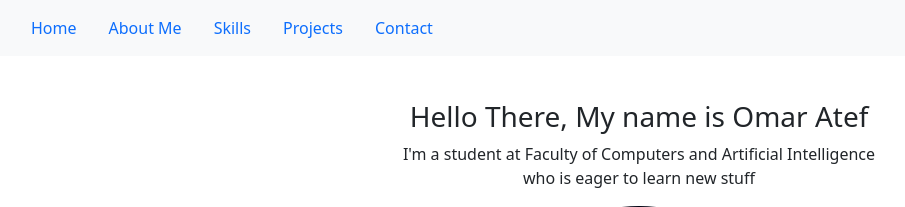
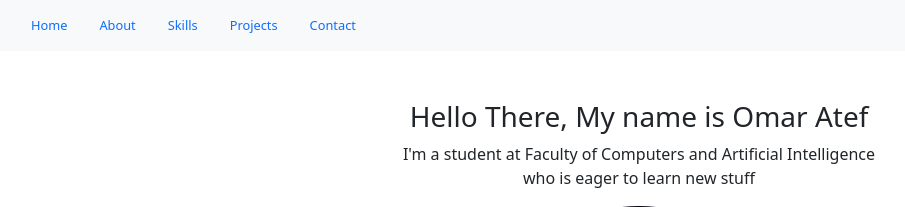
Before and after one commit to OmarAtef10/portfoilio, a Django app: page / in a window 1280 px wide. Shown: the top 207 px of the page, without its empty margins (1-906 px from the left). Run offline with Django 3.2, Linux system fonts and the light colour scheme.

Commit message:
V2.0 (Not Final)

```diff
--- a/portfilio/templates/portifilio/index.html
+++ b/portfilio/templates/portifilio/index.html
@@ -24,19 +24,19 @@
 <nav id="navbar" class="navbar fixed-top navbar-light bg-light px-3">
     <ul class="nav nav-pills">
         <li class="nav-item">
-            <a class="nav-link" href="#scrollspyHeading1">Home</a>
+            <a class="nav-link" href="#scrollspyHeading1" style="font-size: 80%">Home</a>
         </li>
         <li class="nav-item">
-            <a class="nav-link" href="#scrollspyHeading2">About Me</a>
+            <a class="nav-link" href="#scrollspyHeading2" style="font-size: 80%">About</a>
         </li>
         <li class="nav-item">
-            <a class="nav-link" href="#scrollspyHeading3">Skills</a>
+            <a class="nav-link" href="#scrollspyHeading3" style="font-size: 80%">Skills</a>
         </li>
         <li class="nav-item">
-            <a class="nav-link" href="#scrollspyHeading4">Projects</a>
+            <a class="nav-link" href="#scrollspyHeading4" style="font-size: 80%">Projects</a>
         </li>
         <li class="nav-item">
-            <a class="nav-link" href="#scrollspyHeading5">Contact</a>
+            <a class="nav-link" href="#scrollspyHeading5" style="font-size: 80%">Contact</a>
         </li>
 
     </ul>
@@ -483,10 +483,10 @@
     <script>
         ScrollReveal({reset: true});
         ScrollReveal().reveal('#scrollspyHeading1', {delay: 250, origin: screenLeft});
-        ScrollReveal().reveal('#scrollspyHeading2', {delay: 250, origin: screenLeft});
+        ScrollReveal().reveal('#scrollspyHeading2', {delay: 250, origin:screen});
         ScrollReveal().reveal('#scrollspyHeading3', {delay: 250, origin: screenLeft});
-        ScrollReveal().reveal('#scrollspyHeading4', {delay: 250, origin: screenY});
-        ScrollReveal().reveal('#scrollspyHeading5', {delay: 250, origin: screenX});
+        ScrollReveal().reveal('#scrollspyHeading4', {delay: 250, origin: screen});
+        ScrollReveal().reveal('#scrollspyHeading5', {delay: 250, origin: screen});
     </script>
 
 </div>
```
